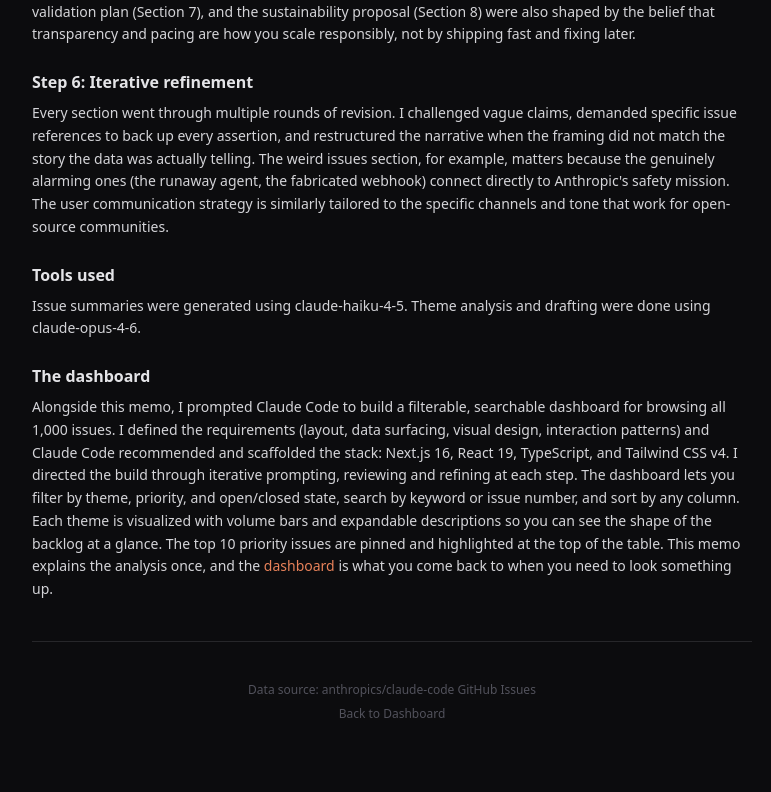
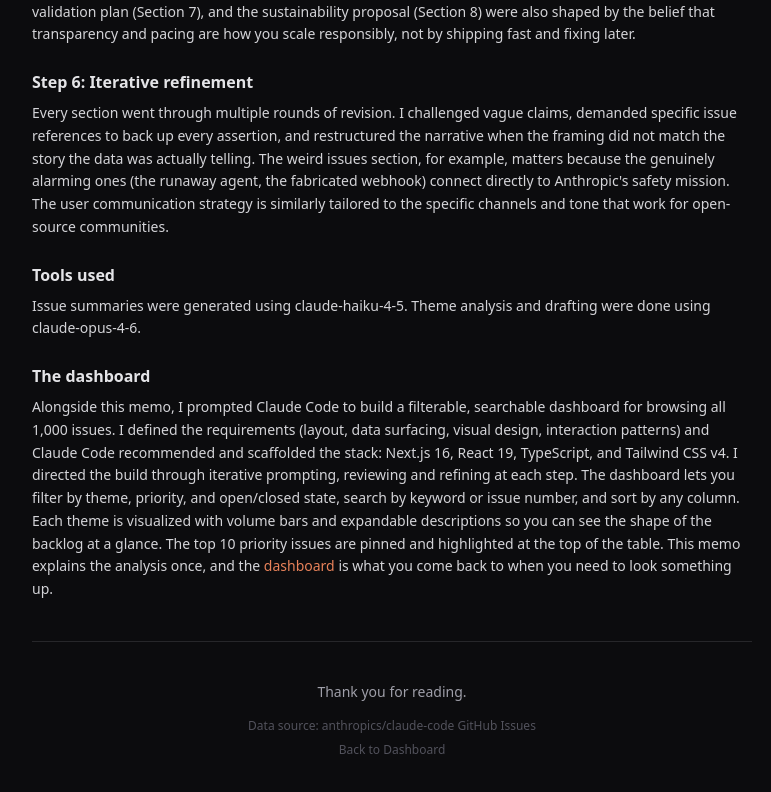
Before and after one commit to tabbydamola/tabithasportfolio, a Next.js app: page /analysis in a window 1280 px wide. Shown: the part 10185-10977 px from the top of the page, without its empty margins (248-1019 px from the left). Built offline with nearby package versions, Linux system fonts and the light colour scheme.

Commit message:
refine: add a footer message to thank readers and acknowledge data source

```diff
--- a/src/app/analysis/page.tsx
+++ b/src/app/analysis/page.tsx
@@ -802,6 +802,9 @@ export default function AnalysisPage() {
         <HR />
 
         <footer className="text-center pb-8">
+          <p className="text-sm text-zinc-400 mb-4">
+            Thank you for reading.
+          </p>
           <p className="text-xs text-zinc-600">
             Data source: anthropics/claude-code GitHub Issues
           </p>
```
